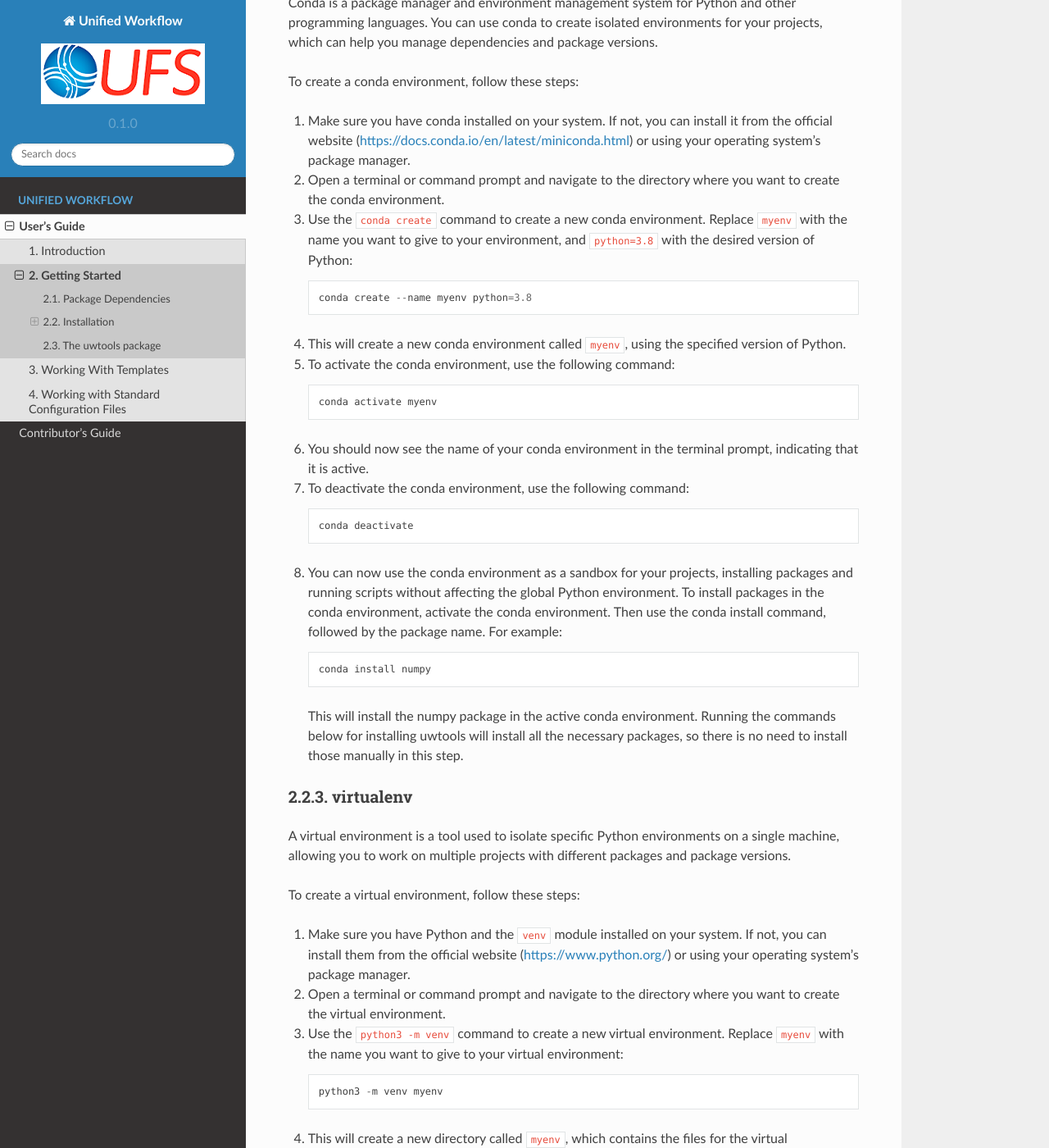
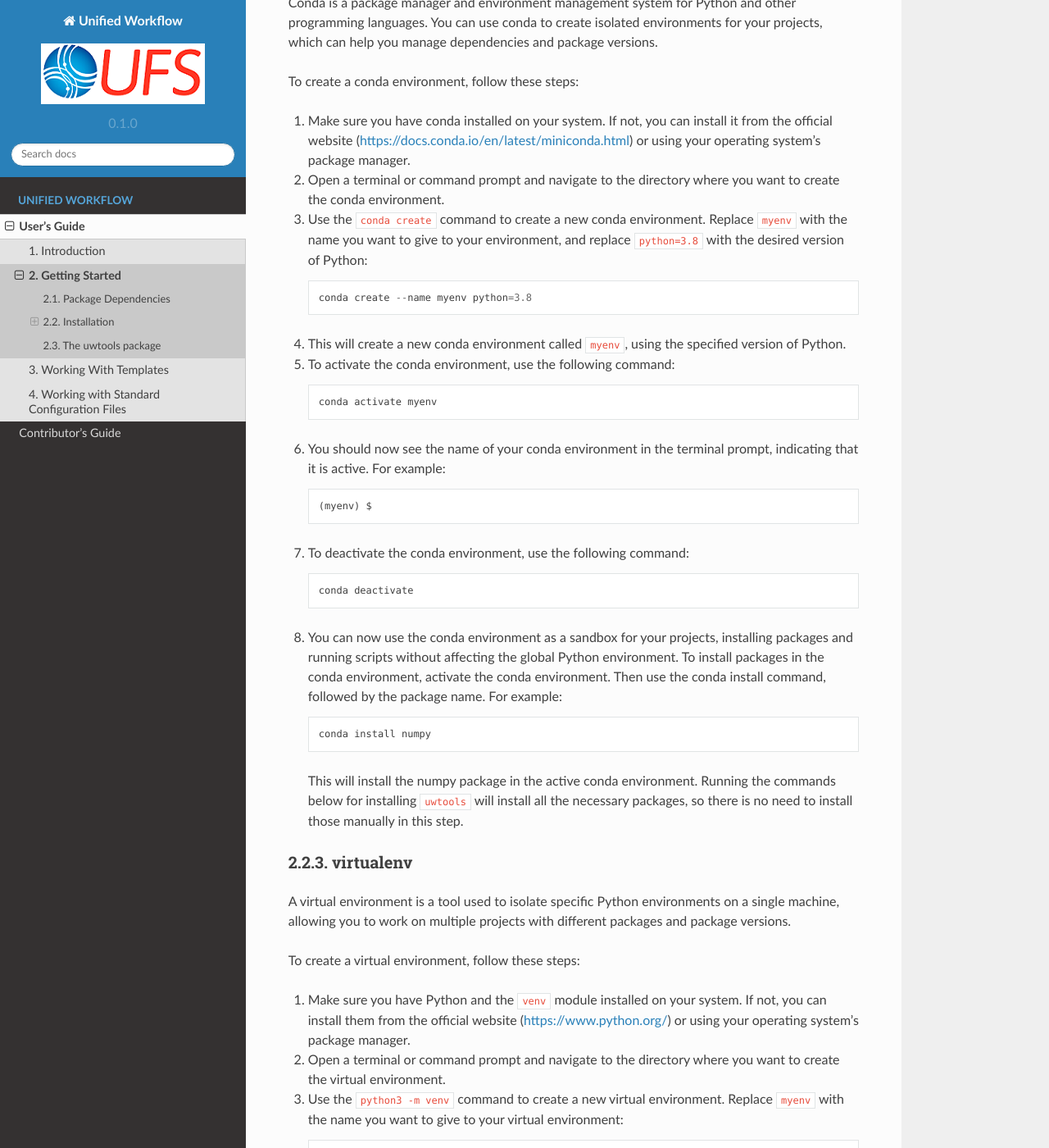
Before and after one commit to ufs-community/uwtools, a Sphinx documentation site: the page built from docs/Users_Guide/getting_started.rst, in a window 1280 px wide and 1400 px high, scrolled down 1035 px. Shown: the whole window at 82% size. Built offline with Sphinx 7.4.7 and the Read the Docs theme 2.0.0, drawn with Linux system fonts in a browser that asks for light colours; some of the changed text lies outside the part shown.

Commit message:
2nd pass chs 1-3

```diff
--- a/docs/Users_Guide/getting_started.rst
+++ b/docs/Users_Guide/getting_started.rst
@@ -33,7 +33,7 @@
     -
         allows Python developers to write software
         that makes use of services like Amazon
-        S3 and Amazon EC2.
+        S3 and Amazon EC2
   * - black
     -
     -
@@ -44,7 +44,7 @@
     - https://pypi.org/project/f90nml/
     -   provides a simple interface for
         reading, writing, and modifying Fortran
-        namelist files.
+        namelist files
 
   * - Jinja2
     - 3.0.0
@@ -101,7 +101,7 @@
 
 #. Open a terminal or command prompt and navigate to the directory where you want to create the conda environment.
 
-#. Use the ``conda create`` command to create a new conda environment. Replace ``myenv`` with the name you want to give to your environment, and ``python=3.8`` with the desired version of Python::
+#. Use the ``conda create`` command to create a new conda environment. Replace ``myenv`` with the name you want to give to your environment, and replace ``python=3.8`` with the desired version of Python::
 
       conda create --name myenv python=3.8
 
@@ -111,7 +111,9 @@
 
       conda activate myenv
 
-#. You should now see the name of your conda environment in the terminal prompt, indicating that it is active.
+#. You should now see the name of your conda environment in the terminal prompt, indicating that it is active. For example::
+
+      (myenv) $
 
 #. To deactivate the conda environment, use the following command::
 
@@ -125,7 +127,7 @@
       conda install numpy
 
    This will install the numpy package in the active conda environment.
-   Running the commands below for installing uwtools will install all
+   Running the commands below for installing ``uwtools`` will install all
    the necessary packages, so there is no need to install those manually
    in this step.
 
@@ -186,7 +188,7 @@
 
       pip install .
 
-#. This will install all the necessary packages for the tools to run.
+   This will install all the necessary packages for the tools to run.
 
 #. You can now use the tools by running the appropriate scripts. For example, to use the templater tool, you can run the following command::
 
--- a/docs/Users_Guide/introduction.rst
+++ b/docs/Users_Guide/introduction.rst
@@ -43,5 +43,5 @@
 ``set_config.py`` transforms a "base" config file into a fully formed, app-ready file that is fully configurable by the end user. It allows input
 configurations in three formats: YAML, INI, or Fortran namelist and integrates all formats with Jinja2 templates to enable cross-referencing keys, performing math options, or introducing Jinja2-supported control structures in the definition of values.
 
-The user can supply values to overwrite any settings in the "base" configuration via YAML, INI, Fortran namelist, or environment variables. Input and output types need not be the same---for example, a Fortran namelist can be configured via a YAML config file.
+The user can supply values to overwrite any settings in the "base" configuration via YAML, INI, Fortran namelist, or environment variable. Input and output types need not be the same---for example, a Fortran namelist can be configured via a YAML config file.
 ``set_config.py`` supports the creation of a ``field_table`` for the UFS Weather Model given a YAML file.
--- a/docs/Users_Guide/working_with_templates.rst
+++ b/docs/Users_Guide/working_with_templates.rst
@@ -10,7 +10,7 @@
 atparse_to_jinja2
 ---------------------
 
-This tool turns any ``atparse``-enabled template into a Jinja2-enabled template. For example, the following is an atparse enabled template::
+This tool turns any ``atparse``-enabled template into a Jinja2-enabled template. For example, the following is an ``atparse``-enabled template::
 
   $ WAVEWATCH III multi-grid input file
   $ ------------------------------------
@@ -192,7 +192,7 @@
 
   $
 
-Any configuration settings supplied through the config_items flag will override values found in the config file or user environment.
+Any configuration settings supplied through the ``config_items`` flag will override values found in the config file or user environment.
 
 .. _temp_dryrun:
 
```
